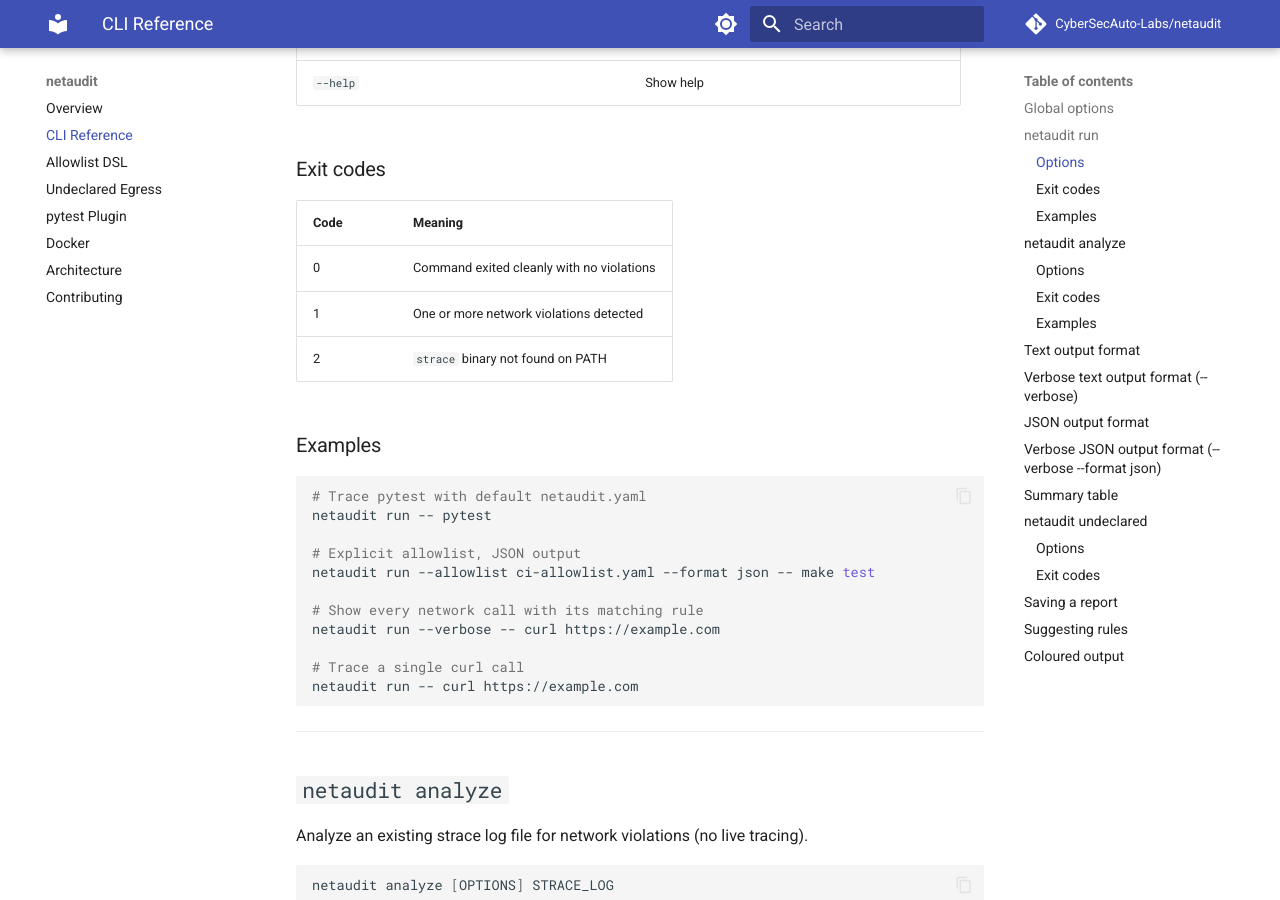
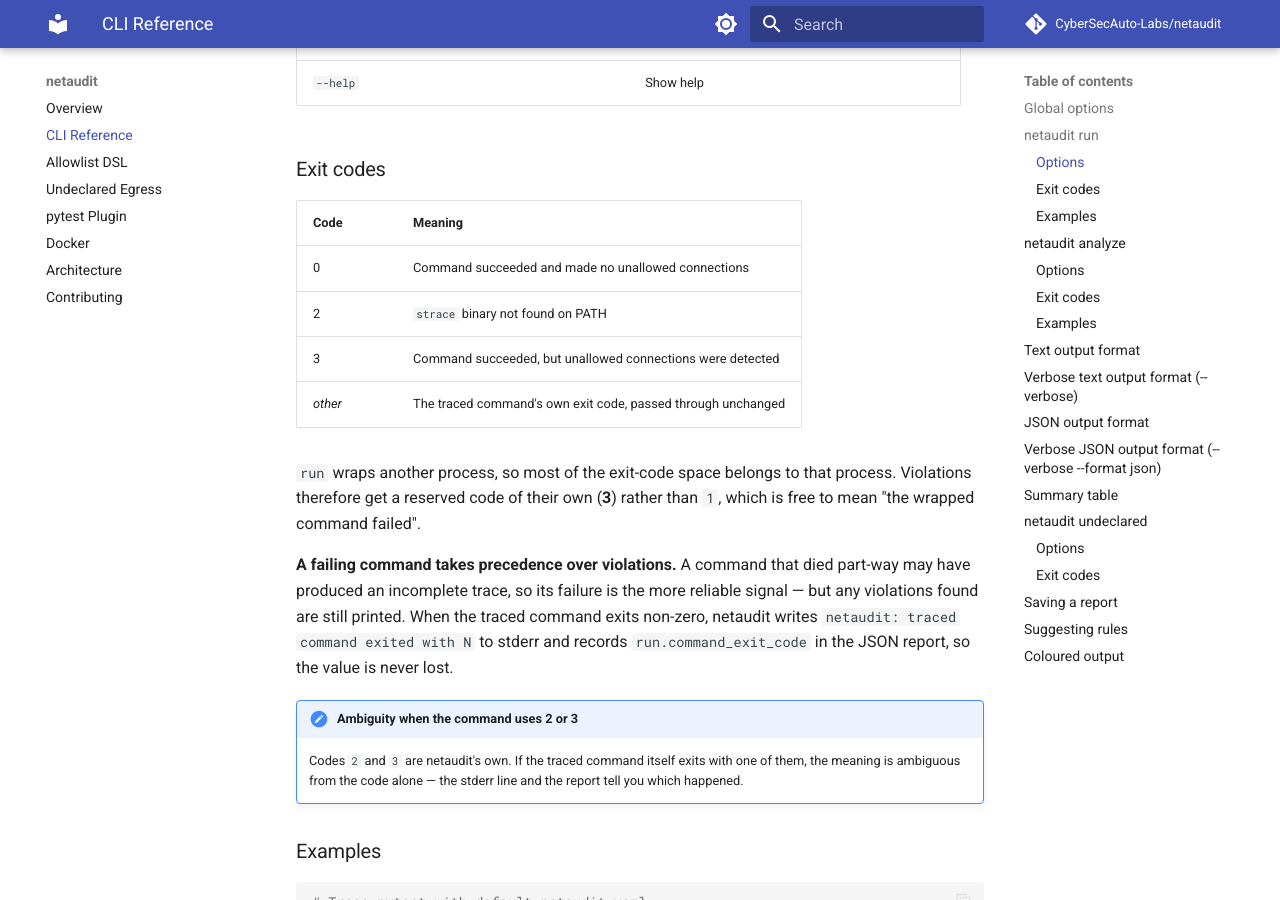
Before and after one commit to CyberSecAuto-Labs/netaudit, an MkDocs documentation site: the page built from docs/cli-reference.md, in a window 1280 px wide and 900 px high, scrolled down 975 px. Built offline with MkDocs 1.6.1 and Material for MkDocs 9.7.7, drawn with Linux system fonts in a browser that asks for light colours; comment, search, counter and statistics services are not loaded; some of the changed text lies outside the part shown.

Commit message:
docs: document run exit codes and the reserved violation code

```diff
--- a/docs/cli-reference.md
+++ b/docs/cli-reference.md
@@ -37,9 +37,25 @@
 
 | Code | Meaning |
 |------|---------|
-| 0 | Command exited cleanly with no violations |
-| 1 | One or more network violations detected |
+| 0 | Command succeeded and made no unallowed connections |
 | 2 | `strace` binary not found on PATH |
+| 3 | Command succeeded, but unallowed connections were detected |
+| *other* | The traced command's own exit code, passed through unchanged |
+
+`run` wraps another process, so most of the exit-code space belongs to that process.
+Violations therefore get a reserved code of their own (**3**) rather than `1`, which is
+free to mean "the wrapped command failed".
+
+**A failing command takes precedence over violations.** A command that died part-way may
+have produced an incomplete trace, so its failure is the more reliable signal — but any
+violations found are still printed. When the traced command exits non-zero, netaudit
+writes `netaudit: traced command exited with N` to stderr and records
+`run.command_exit_code` in the JSON report, so the value is never lost.
+
+!!! note "Ambiguity when the command uses 2 or 3"
+    Codes `2` and `3` are netaudit's own. If the traced command itself exits with one of
+    them, the meaning is ambiguous from the code alone — the stderr line and the report
+    tell you which happened.
 
 ### Examples
 
@@ -270,7 +286,7 @@
 exact port when the connection had one. Paste them under the `allowlist:` key of your
 config to turn a violation into an explicit, reviewable exception.
 
-Suggestions never change the exit code: a run with violations still exits 1.
+Suggestions never change the exit code: a run with violations still exits 3.
 With `--format json` they appear under the `suggested_rules` key instead.
 
 ## Coloured output
```
Also changed, not shown: README.md (+5 -1 lines), docs/architecture.md (+4 -1 lines), docs/index.md (+9 -3 lines), docs/pytest-plugin.md (+3 -1 lines).
